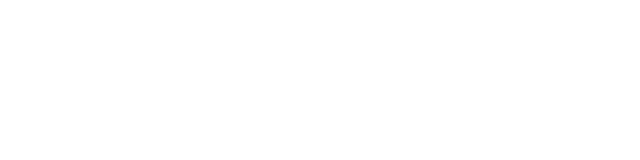
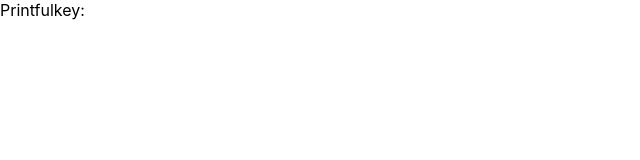
Before and after one commit to Crossbow4000/Natuvas-Store, a Next.js app: page / in a window 1280 px wide. Shown: the top 160 px of the page, without its empty margins (0-640 px from the left). Built offline with nearby package versions, Linux system fonts and the light colour scheme.

Commit message:
1 file modified

```diff
--- a/pages/index.js
+++ b/pages/index.js
@@ -7,7 +7,7 @@ export default function Home({ printfulApiKey }) {
         <title>Create Next App</title>
       </Head>
 
-      {printfulApiKey}
+      Printfulkey: {printfulApiKey}
 
     </div>
   );
```
